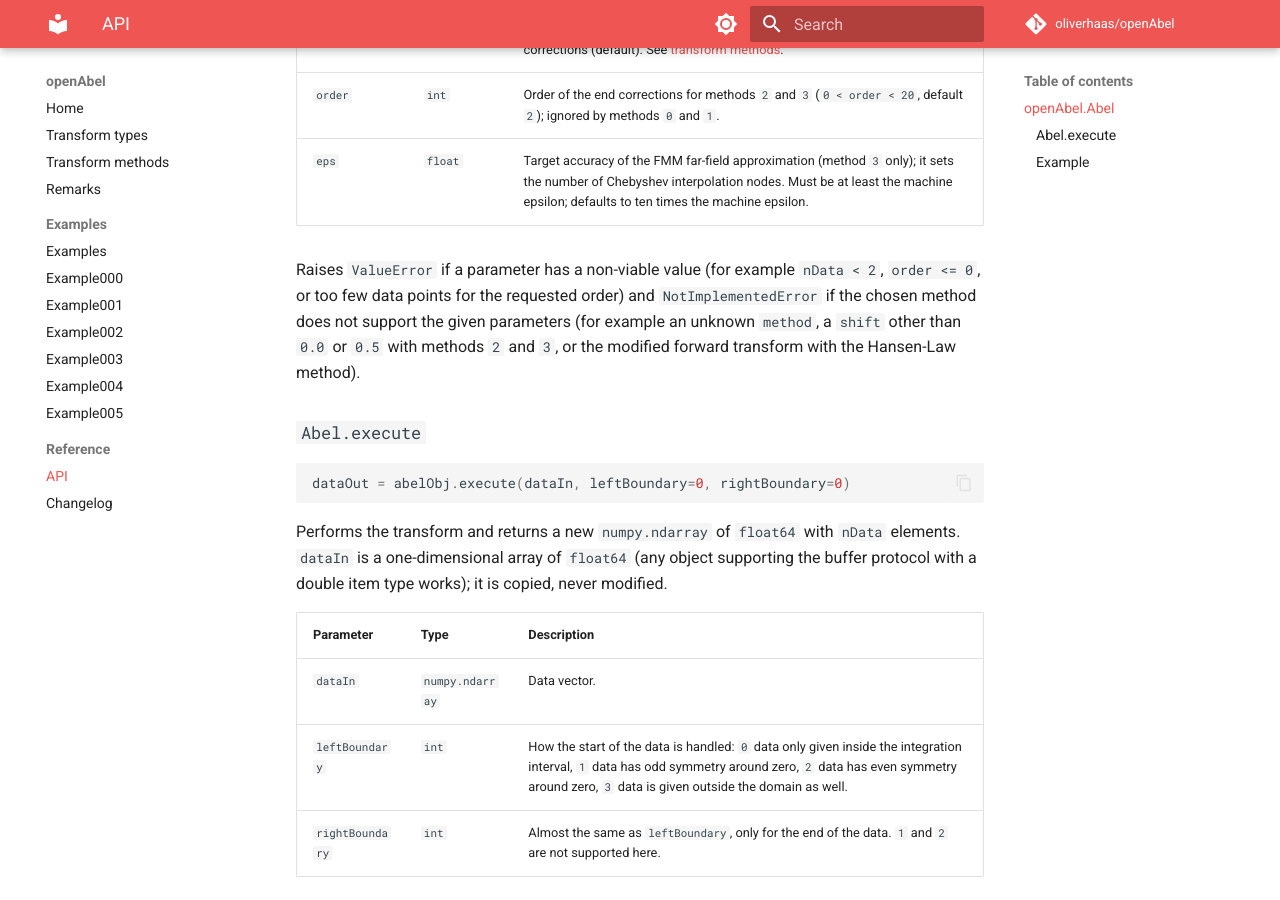
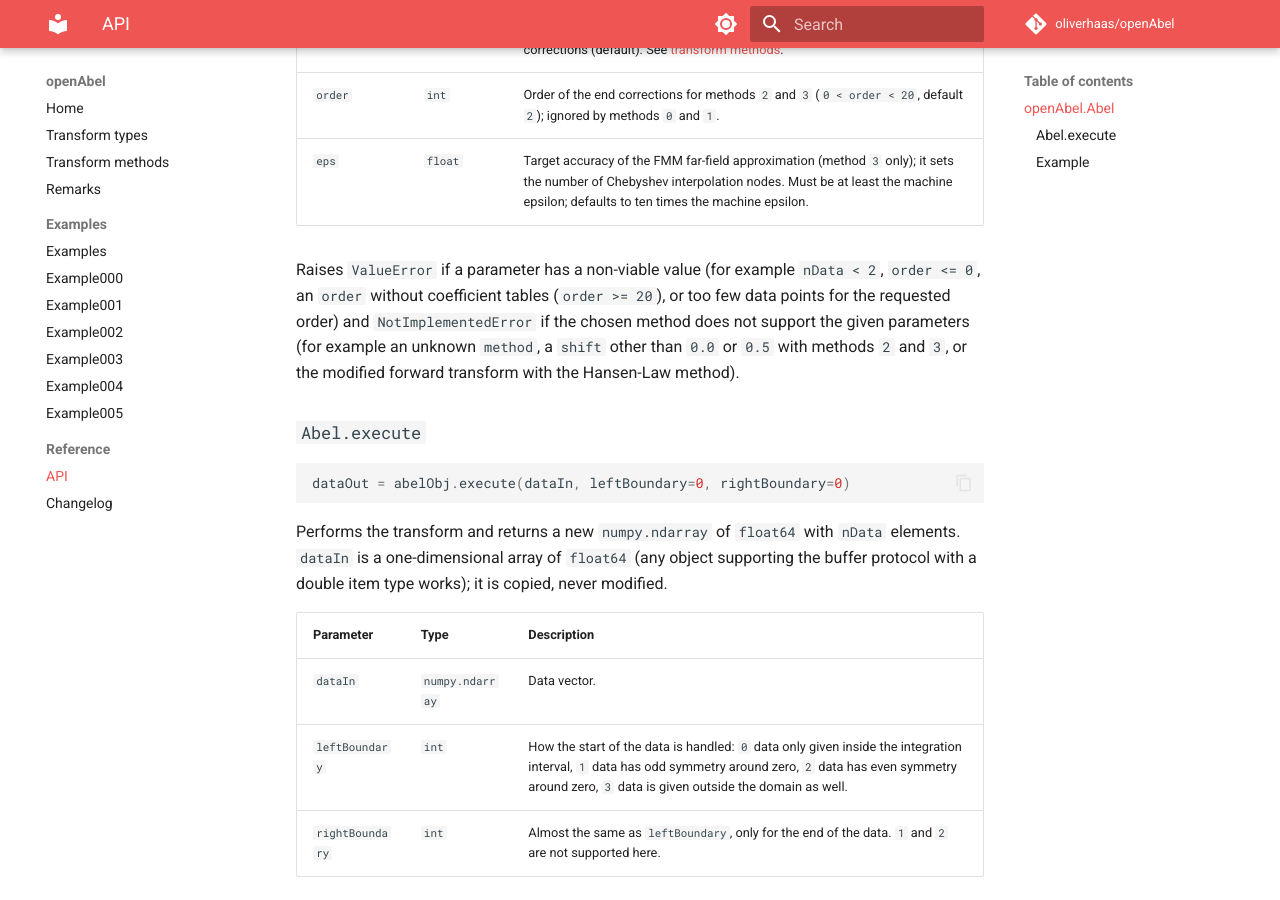
Before and after one commit to oliverhaas/openAbel, an MkDocs documentation site: the page built from docs/reference/api.md, in a window 1280 px wide and 900 px high, scrolled down 953 px. Built offline with MkDocs 1.6.1 and Material for MkDocs 9.7.7, drawn with Linux system fonts in a browser that asks for light colours; comment, search, counter and statistics services are not loaded; the version menu is left out.

Commit message:
fix: raise ValueError for an order without coefficient tables

```diff
--- a/docs/reference/api.md
+++ b/docs/reference/api.md
@@ -31,10 +31,10 @@ Creates a transform plan for equispaced data of length `nData`. Creating the pla
 | `order`           | `int`   | Order of the end corrections for methods `2` and `3` (`0 < order < 20`, default `2`); ignored by methods `0` and `1`.                                                                                                |
 | `eps`             | `float` | Target accuracy of the FMM far-field approximation (method `3` only); it sets the number of Chebyshev interpolation nodes. Must be at least the machine epsilon; defaults to ten times the machine epsilon.               |
 
-Raises `ValueError` if a parameter has a non-viable value (for example `nData < 2`, `order <= 0`, or too few data points
-for the requested order) and `NotImplementedError` if the chosen method does not support the given parameters (for
-example an unknown `method`, a `shift` other than `0.0` or `0.5` with methods `2` and `3`, or the modified forward
-transform with the Hansen-Law method).
+Raises `ValueError` if a parameter has a non-viable value (for example `nData < 2`, `order <= 0`, an `order` without
+coefficient tables (`order >= 20`), or too few data points for the requested order) and `NotImplementedError` if the
+chosen method does not support the given parameters (for example an unknown `method`, a `shift` other than `0.0` or
+`0.5` with methods `2` and `3`, or the modified forward transform with the Hansen-Law method).
 
 ### `Abel.execute`
 
```
Also changed, not shown: README.md (+1 -1 lines), docs/reference/changelog.md (+1 -0 lines), 2 other files.
